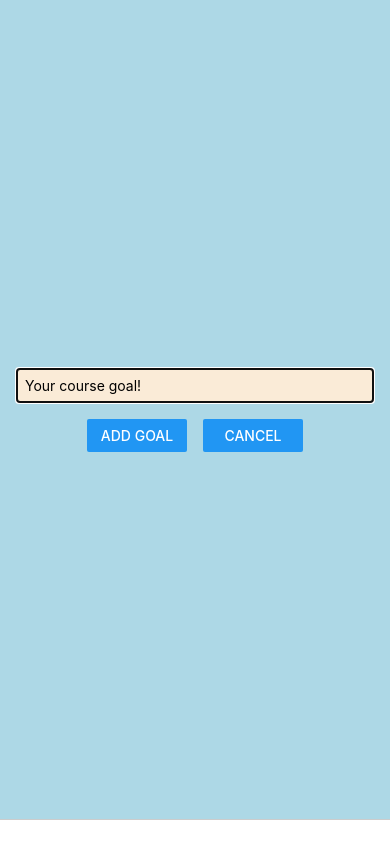
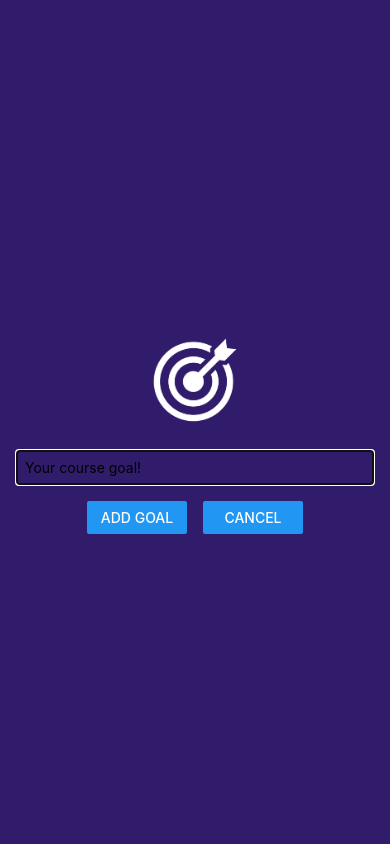
Before and after one commit to michaelwangcode/react-native-crash-course, a React Native app: screen / in a window 390 px wide. Both pictures are taken after a click on the button "ADD NEW GOAL". Built offline with nearby package versions, Linux system fonts and the light colour scheme.

Commit message:
Add image

```diff
--- a/App.js
+++ b/App.js
@@ -130,13 +130,11 @@
     flex: 1,
     paddingTop: 50,
     paddingHorizontal: 16,
-    backgroundColor: "aliceblue"
   },
 
   /* Container with goals */
   goalsContainer: {
     flex: 5,
-    backgroundColor: "lightyellow"
   },
 
 });
--- a/components/GoalInput.js
+++ b/components/GoalInput.js
@@ -2,7 +2,7 @@
 import { useState } from "react";
 
 // Import components
-import { View, TextInput, Button, StyleSheet, Modal } from "react-native";
+import { View, TextInput, Button, StyleSheet, Modal, Image } from "react-native";
 
 
 
@@ -44,6 +44,9 @@
       {/* Text and button container */}
       <View style={styles.inputContainer}>
 
+        {/* Add Image */}
+        <Image style={styles.image} source={require("../assets/images/goal.png")} />
+
         {/* When text is entered, call the goalInputHandler function */}
         <TextInput
           style={styles.textInput}
@@ -84,11 +87,15 @@
     flex: 1,
     justifyContent: "center",
     alignItems: "center",
-    marginBottom: 24,
     padding: 16,
-    borderBottomWidth: 1,
-    borderBottomColor: "#cccccc",
-    backgroundColor: "lightblue"
+    backgroundColor: "#311b6b"
+  },
+
+  /* Image styles */
+  image: {
+    width: 100,
+    height: 100,
+    margin: 20
   },
 
   /* Text input field */
@@ -97,7 +104,6 @@
     borderColor: "#cccccc",
     width: "100%",
     padding: 8,
-    backgroundColor: "antiquewhite"
   },
 
   /* Container for "Add Goal" and "Cancel" buttons */
```
Also changed, not shown: assets/images/goal.png (added).
